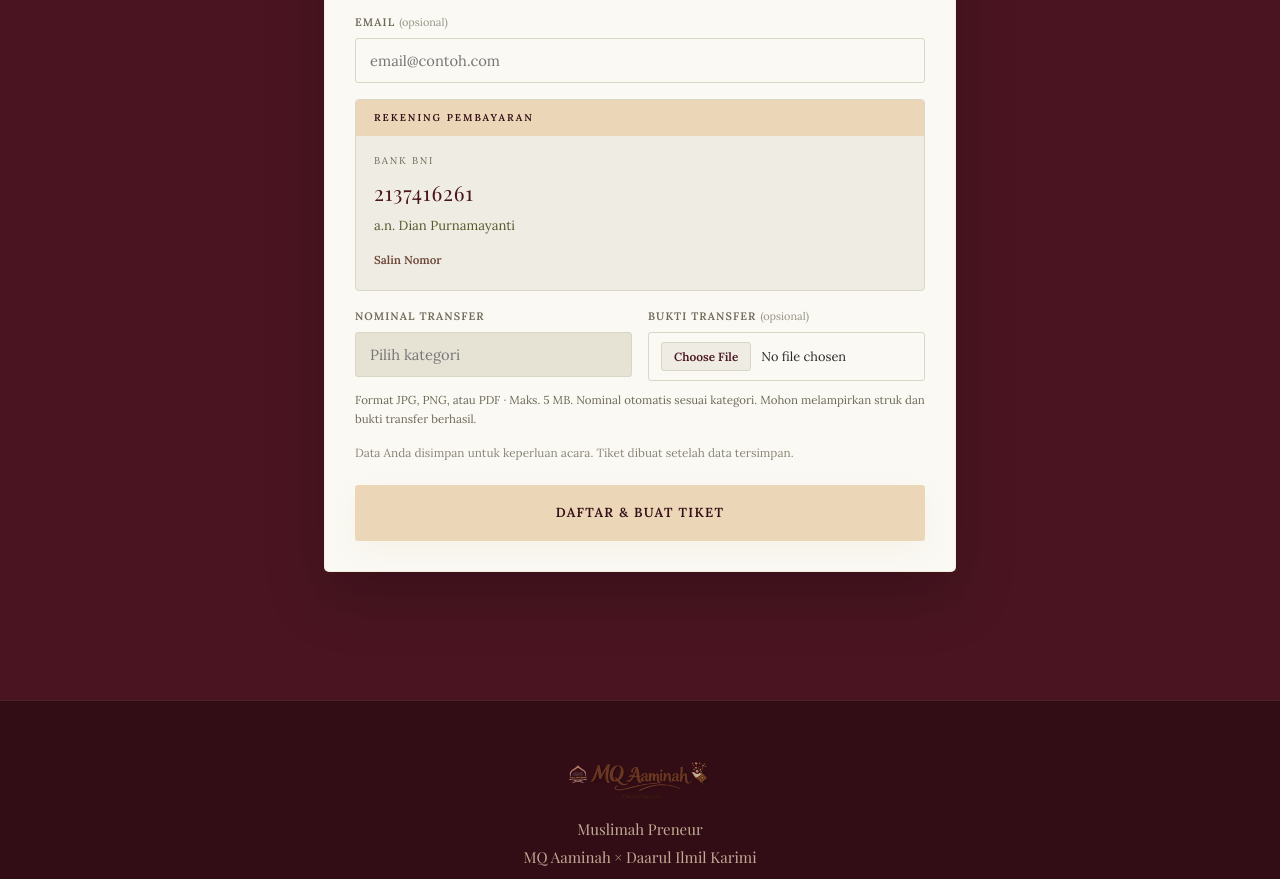
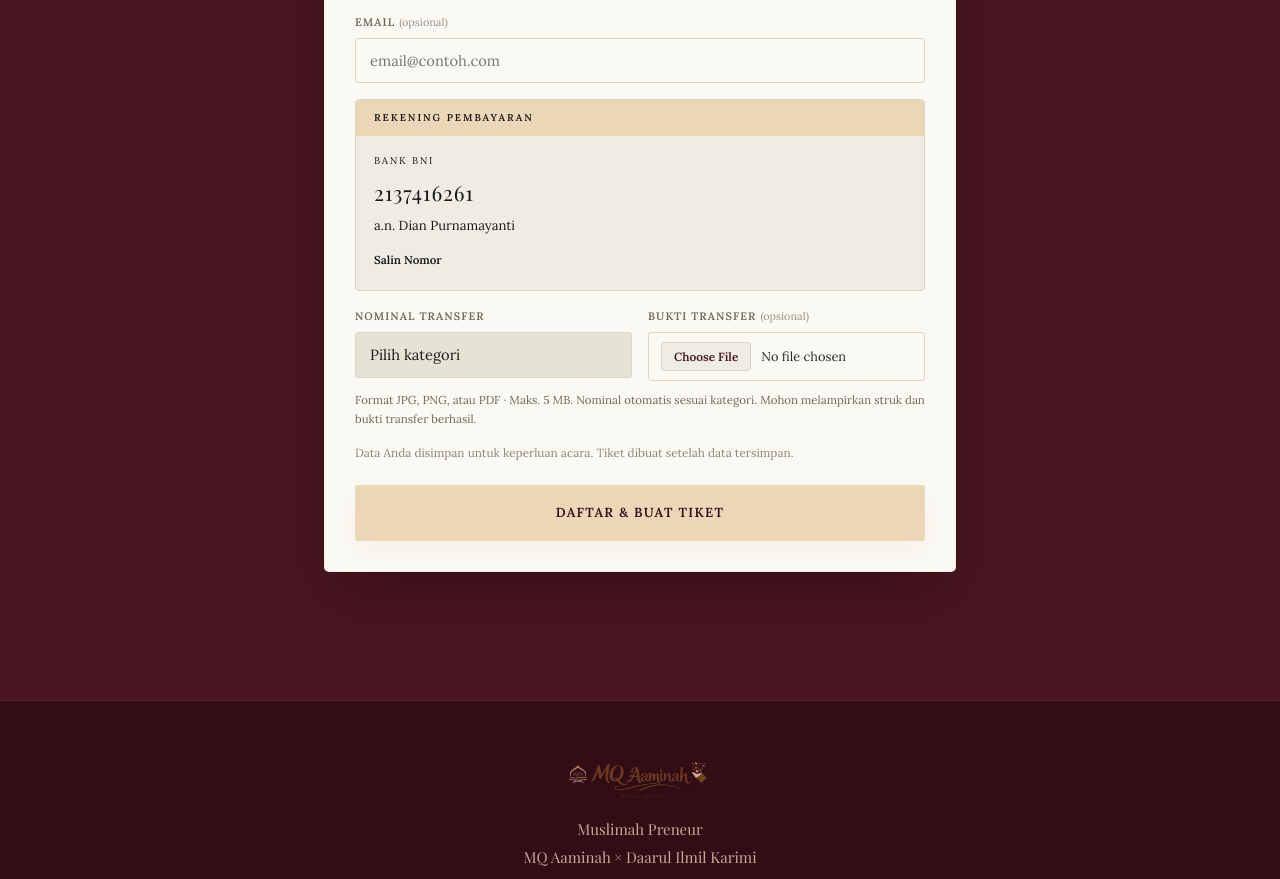
Before and after one commit to Apitod/muslimah-preneur, a website: page registrasi.html in a window 1280 px wide. Shown: the part 1192-2071 px from the top of the page. Drawn offline with nearby package versions, Linux system fonts and the light colour scheme; a web font is replaced by a local one.

Commit message:
fix registrasi payment card + nominal select

```diff
--- a/css/registrasi.css
+++ b/css/registrasi.css
@@ -558,9 +558,10 @@ ul,ol{list-style:none}
   100%{transform:scale(1);opacity:1}
 }
 
-.field input:disabled{
+.field input:disabled,
+.field select:disabled{
   background:var(--cream-2);
-  color:var(--muted);
+  color:#1A1A1A;
   cursor:not-allowed;
   opacity:1;
 }
@@ -580,21 +581,21 @@ ul,ol{list-style:none}
 .pay-info-top{
   background:var(--wood);padding:9px 18px;
   font-size:.62rem;letter-spacing:.2em;text-transform:uppercase;
-  color:var(--maroon-deep);font-weight:600;
+  color:#1A1A1A;font-weight:600;
 }
 .pay-info-body{padding:16px 18px}
 .pay-info-bank{
   font-size:.62rem;letter-spacing:.18em;text-transform:uppercase;
-  color:var(--muted);margin-bottom:4px;
+  color:#1A1A1A;margin-bottom:4px;
 }
 .pay-info-number{
-  font-family:var(--serif);font-size:1.3rem;color:var(--maroon);
+  font-family:var(--serif);font-size:1.3rem;color:#1A1A1A;
   letter-spacing:.04em;
 }
-.pay-info-name{font-size:.82rem;color:var(--olive);margin-top:3px}
+.pay-info-name{font-size:.82rem;color:#1A1A1A;margin-top:3px}
 .pay-copy{
   display:inline-flex;align-items:center;gap:6px;margin-top:9px;
-  font-size:.72rem;font-weight:600;color:var(--brown);
+  font-size:.72rem;font-weight:600;color:#1A1A1A;
   padding:3px 0;transition:opacity .2s,color .2s;
 }
-.pay-copy:hover{opacity:.7;color:var(--maroon)}
+.pay-copy:hover{opacity:.7;color:#000}
--- a/registrasi.html
+++ b/registrasi.html
@@ -19,7 +19,7 @@
 <link rel="preconnect" href="https://fonts.gstatic.com" crossorigin>
 <link href="https://fonts.googleapis.com/css2?family=Playfair+Display:ital,wght@0,400;0,600;0,700;1,400&family=Lora:ital,wght@0,400;0,500;0,600;0,700;1,400&display=swap" rel="stylesheet">
 
-<link rel="stylesheet" href="css/registrasi.css?v=20261117">
+<link rel="stylesheet" href="css/registrasi.css?v=20261119">
 <script>document.documentElement.classList.add('js');</script>
 </head>
 <body class="reg-page">
@@ -120,7 +120,11 @@
           <div class="field-row">
             <div class="field">
               <label for="nominal_transfer">Nominal Transfer</label>
-              <input type="text" id="nominal_transfer" name="nominal_transfer" placeholder="Pilih kategori" inputmode="numeric" disabled>
+              <select id="nominal_transfer" name="nominal_transfer" disabled>
+                <option value="">Pilih kategori</option>
+                <option value="175.000">175.000</option>
+                <option value="200.000">200.000</option>
+              </select>
               <span class="err" id="nominal_transfer-error" role="alert"></span>
             </div>
             <div class="field">
@@ -175,6 +179,6 @@
 
 <script src="https://cdn.jsdelivr.net/npm/@supabase/supabase-js@2/dist/umd/supabase.js"></script>
 <script src="supabase-config.js"></script>
-<script src="js/registrasi.js?v=20261118" defer></script>
+<script src="js/registrasi.js?v=20261119" defer></script>
 </body>
 </html>
```
